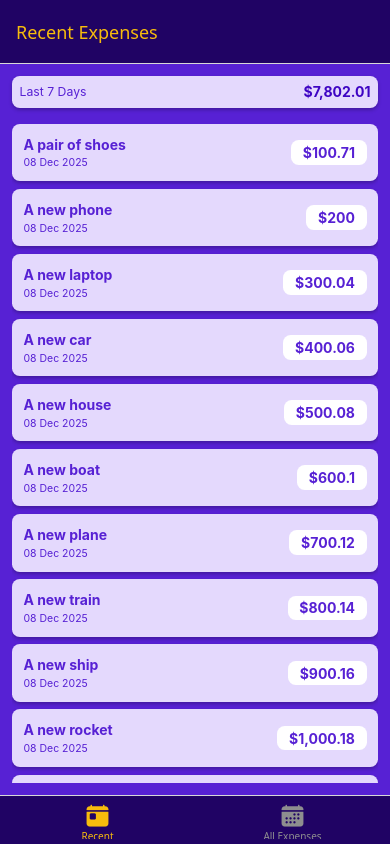
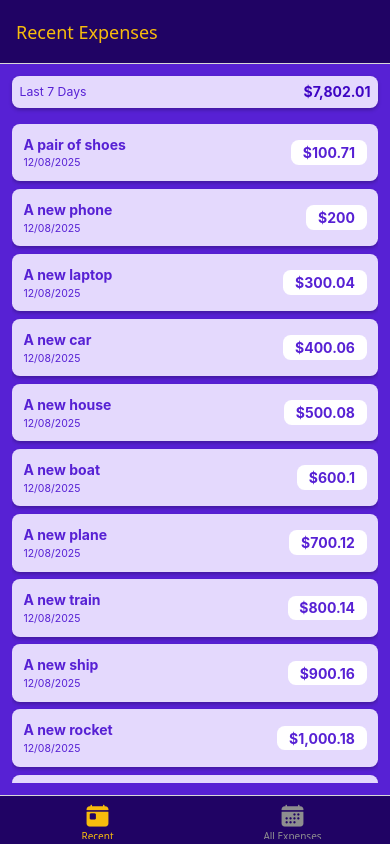
Before and after one commit to Malichenko/expense-tracking-app, a React Native app: screen / in a window 390 px wide. Built offline with nearby package versions, Linux system fonts and the light colour scheme.

Commit message:
Refactor currency and date formatting utilities for better organization. Remove date-fns dependency from package.json and package-lock.json. Update ExpenseItem and view components to utilize new currency and date formatters. Introduce new utility files for currency and date formatting.

```diff
--- a/package.json
+++ b/package.json
@@ -19,8 +19,7 @@
     "@react-navigation/bottom-tabs": "7.8.11",
     "@react-navigation/native": "7.1.24",
     "@react-navigation/native-stack": "7.8.5",
-    "date-fns": "^4.1.0",
-    "expo": "~54.0.27",
+    "expo": "54.0.27",
     "expo-status-bar": "3.0.9",
     "immer": "11.0.1",
     "react": "19.1.0",
--- a/src/entities/expence/ui/expences-summary/view.tsx
+++ b/src/entities/expence/ui/expences-summary/view.tsx
@@ -1,4 +1,4 @@
-import { numberToCurrencyFormatter } from "@shared/utils";
+import { numberToCurrencyFormatter } from "@shared/utils/currency";
 import { Text, StyleSheet } from "react-native";
 import { sumBy, pipe } from "remeda";
 import { ExpenceSummaryContract } from "./types";
--- a/src/entities/expence/ui/expenses-list/components/item/view.tsx
+++ b/src/entities/expence/ui/expenses-list/components/item/view.tsx
@@ -1,12 +1,13 @@
 import { Text, View, StyleSheet, Pressable } from "react-native";
 import { ExpenseItemContract } from "./types";
-import { numberToCurrencyFormatter } from "@shared/utils";
+import { numberToCurrencyFormatter } from "@shared/utils/currency";
+import { dateFormatter } from "@shared/utils/date";
 import theme from "@shared/config/theme";
-import { format } from "date-fns";
 import { Card } from "@shared/ui";
 
 export const ExpenseItem: ExpenseItemContract = ({ item }) => {
   const formattedAmount = numberToCurrencyFormatter()(item.amount);
+  const formattedDate = dateFormatter()(item.date);
 
   return (
     <Pressable>
@@ -15,9 +16,7 @@ export const ExpenseItem: ExpenseItemContract = ({ item }) => {
           <Text style={[styles.textBase, styles.description]}>
             {item.description}
           </Text>
-          <Text style={[styles.textBase, styles.date]}>
-            {format(item.date, "dd MMM yyyy")}
-          </Text>
+          <Text style={[styles.textBase, styles.date]}>{formattedDate}</Text>
         </View>
 
         <View style={styles.amountBox}>
--- /dev/null
+++ b/src/shared/utils/date/dateFormatter/dateFormatter.ts
@@ -0,0 +1,11 @@
+export const dateFormatter =
+  (
+    locales: Intl.LocalesArgument = "en-US",
+    options: Intl.DateTimeFormatOptions = {
+      day: "2-digit",
+      month: "2-digit",
+      year: "numeric",
+    }
+  ) =>
+  (date: Date) =>
+    Intl.DateTimeFormat(locales, options).format(date);
--- /dev/null
+++ b/src/shared/utils/date/dateFormatter/index.ts
@@ -0,0 +1 @@
+export { dateFormatter } from "./dateFormatter";
--- /dev/null
+++ b/src/shared/utils/date/index.ts
@@ -0,0 +1 @@
+export { dateFormatter } from "./dateFormatter";
```
Also changed, not shown: src/shared/utils/currency/index.ts (renamed from src/shared/utils/index.ts), src/shared/utils/currency/numberToCurrencyFormatter/index.ts (renamed from src/shared/utils/numberToCurrencyFormatter/index.ts), src/shared/utils/currency/numberToCurrencyFormatter/numberToCurrencyFormatter.ts (renamed from src/shared/utils/numberToCurrencyFormatter/numberToCurrencyFormatter.ts), src/shared/utils/currency/numberToCurrencyFormatter/numberToCurrencyFormatter.types.ts (renamed from src/shared/utils/numberToCurrencyFormatter/numberToCurrencyFormatter.types.ts), 1 other file (tests, documents, lock files or other folders).
